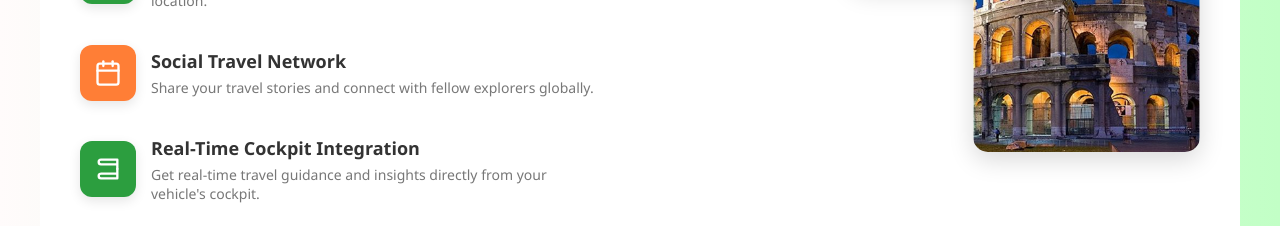
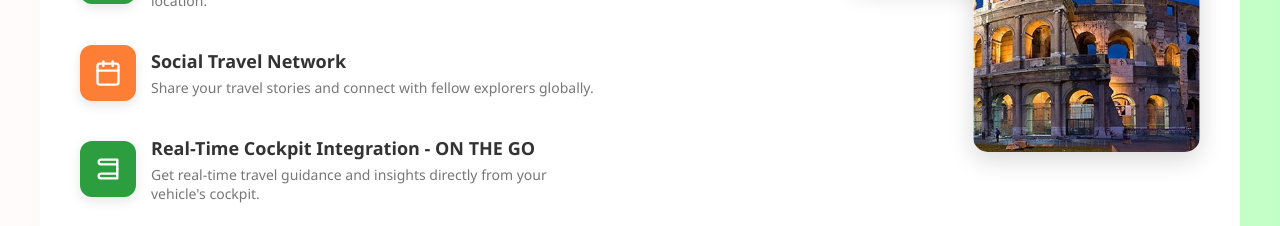
Before and after one commit to Angad0691996/pikniknow-web, a plain HTML site: page index.html in a window 1280 px wide. Shown: the part 1860-2086 px from the top of the page. Drawn offline with Linux system fonts and the light colour scheme.

Commit message:
key features section content changed

```diff
--- a/index.html
+++ b/index.html
@@ -976,7 +976,7 @@
                         </svg>
                     </div>
                     <div class="feature-text">
-                        <h3>Real-Time Cockpit Integration</h3>
+                        <h3>Real-Time Cockpit Integration - ON THE GO</h3>
                         <p>Get real-time travel guidance and insights directly from your vehicle's cockpit.</p>
 
                     </div>
```
